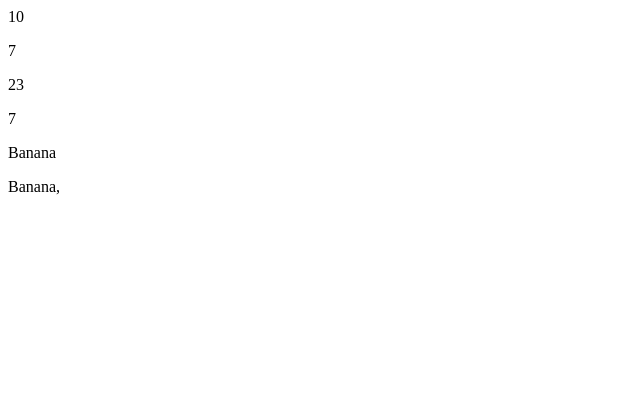
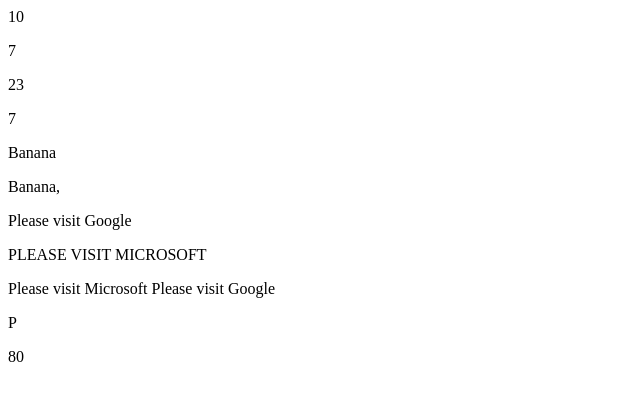
Before and after one commit to Nicky-09/js-functions, a plain HTML site: page strfunctions.html in a window 1280 px wide. Shown: the whole page, without its empty margins (0-640 px from the left). Drawn offline with Linux system fonts and the light colour scheme.

Commit message:
string functions2

```diff
--- a/1.html
+++ b/strfunctions.html
@@ -40,7 +40,34 @@
             document.getElementById("demo4").innerHTML=pos;
             </script>
             <script>
-              var str="Apple, Banana, Kiwi ";
+              var str="Apple, Banana, Kiwi";
                var pos=str.substr(7,8);
               document.getElementById("demo5").innerHTML=pos;
               </script>
+              <script>
+              // it is case sensitive
+                var str="Please visit Microsoft";
+                 var n=str.replace("Microsoft","Google");
+                document.getElementById("demo6").innerHTML=n;
+                </script>
+               <script>
+                  var str="Please visit Microsoft";
+                   var n=str.toUpperCase();
+                  document.getElementById("demo7").innerHTML=n;
+                  </script>
+                <script>
+                    var str="Please visit Microsoft";
+                    var str2="Please visit Google";
+                    var n=str.concat(" ",str2);
+                    document.getElementById("demo8").innerHTML=n;
+                    </script>
+                <script>
+                  var str="Please visit Microsoft";
+                  var n=str.charAt(0);
+                    document.getElementById("demo9").innerHTML=n;
+                </script>
+                <script>
+                  var str="Please visit Microsoft";
+                  var n=str.charCodeAt(0);
+                    document.getElementById("demo10").innerHTML=n;
+                </script>
```
Also changed, not shown: arrayfunctions.html (renamed from index.html), 1 other file.
